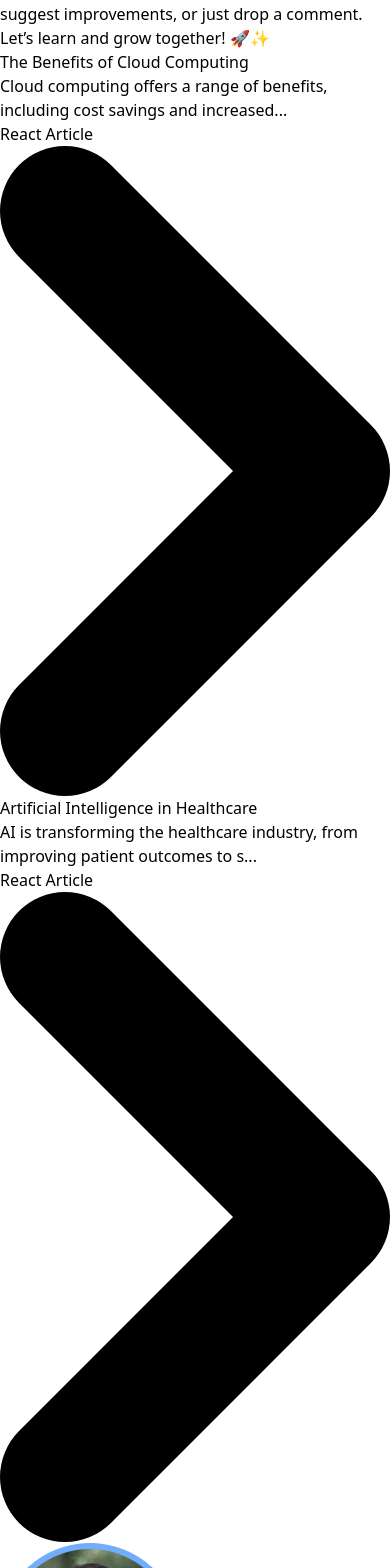
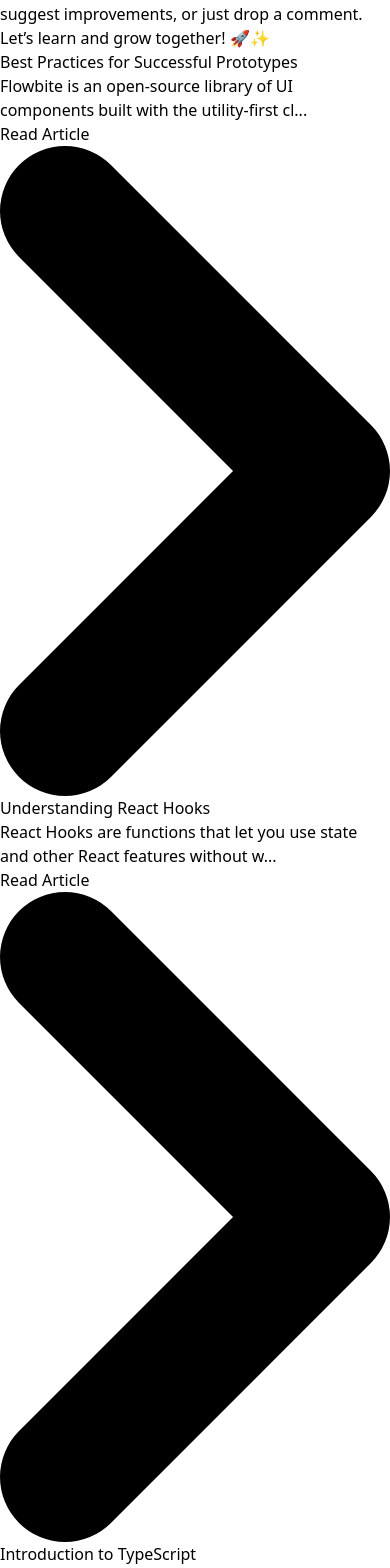
Before and after one commit to shoaib-fateh/code-showcase, a React (Create React App) app: page /articles in a window 390 px wide. Shown: the part 420-1988 px from the top of the page. Built offline with nearby package versions, Linux system fonts and the light colour scheme.

Commit message:
added article page for showing articles

```diff
--- a/src/App.js
+++ b/src/App.js
@@ -7,6 +7,7 @@ import HomePage from "./pages/homepage/home-page";
 import AboutPage from "./pages/about-page/about-page";
 import ProjectsPage from "./pages/projects-page/projects-page";
 import ArticlesPage from "./pages/articles-page/articles-page";
+import ArticlePage from "./pages/article-page/article-page";
 import ContactPage from "./pages/contact-page/contact-page";
 
 const App = () => {
@@ -19,6 +20,10 @@ const App = () => {
 					<Route path="/about" element={<AboutPage />} />
 					<Route path="/projects" element={<ProjectsPage />} />
 					<Route path="/articles" element={<ArticlesPage />} />
+					<Route
+						path="/articles/:articleId"
+						element={<ArticlePage />}
+					/>
 					<Route path="/contact" element={<ContactPage />} />
 				</Routes>
 				<Footer />
--- a/src/components/article/article.jsx
+++ b/src/components/article/article.jsx
@@ -1,41 +1,42 @@
 import React from "react";
+import { Link } from "react-router-dom";
 
 const Articles = ({ to, title, description }) => (
-	<a href={to} class="w-full bg-white dark:bg-gray-800 hover:cursor-pointer">
+	<Link
+		to={to}
+		className="w-full bg-white dark:bg-gray-800 hover:cursor-pointer"
+	>
 		<div
-			class="p-4 bg-white rounded-lg md:p-8 dark:bg-gray-800"
+			className="p-4 bg-white rounded-lg md:p-8 dark:bg-gray-800"
 			id="about"
 			role="tabpanel"
 			aria-labelledby="about-tab"
 		>
-			<h2 class="mb-3 text-2xl font-bold tracking-tight text-gray-900 dark:text-white">
+			<h2 className="mb-3 text-2xl font-bold tracking-tight text-gray-900 dark:text-white">
 				{title}
 			</h2>
-			<p class="mb-3 text-gray-500 dark:text-gray-400">
-				{`${description.substring(0, 80)}...`}
+			<p className="mb-3 text-gray-500 dark:text-gray-400">
+				{`${description.substring(0, 90)}...`}
 			</p>
-			<a
-				href="#"
-				class="inline-flex items-center font-medium text-blue-600 hover:text-blue-800 dark:text-blue-500 dark:hover:text-blue-700"
-			>
-				React Article
+			<span className="inline-flex items-center font-medium text-blue-600 hover:text-blue-800 dark:text-blue-500 dark:hover:text-blue-700">
+				Read Article
 				<svg
-					class=" w-2.5 h-2.5 ms-2 rtl:rotate-180"
+					className="w-2.5 h-2.5 ms-2 rtl:rotate-180"
 					xmlns="http://www.w3.org/2000/svg"
 					fill="none"
 					viewBox="0 0 6 10"
 				>
 					<path
 						stroke="currentColor"
-						stroke-linecap="round"
-						stroke-linejoin="round"
-						stroke-width="2"
+						strokeLinecap="round"
+						strokeLinejoin="round"
+						strokeWidth="2"
 						d="m1 9 4-4-4-4"
 					/>
 				</svg>
-			</a>
+			</span>
 		</div>
-	</a>
+	</Link>
 );
 
 export default Articles;
--- a/src/components/articles/articles.jsx
+++ b/src/components/articles/articles.jsx
@@ -1,19 +1,18 @@
 import React from "react";
 import Article from "../article/article";
+import { ARTICLES_DATA } from "../../data/ARTICLES_DATA";
 
 const Articles = () => (
 	<>
-		<Article
-			to="#"
-			title="The Benefits of Cloud Computing"
-			description="Cloud computing offers a range of benefits, including cost savings and increased flexibility. Find out why more businesses are turning to the cloud."
-		/>
+		{ARTICLES_DATA.map(({ id, title, content }) => (
+			<Article
+				key={id}
+				to={`/articles/${title}`}
+				title={title}
+				description={content}
 
-		<Article
-			to="#"
-			title="Artificial Intelligence in Healthcare"
-			description="AI is transforming the healthcare industry, from improving patient outcomes to streamlining operations. Discover the latest applications of this game-changing technology."
-		/>
+			/>
+		))}
 	</>
 );
 
--- /dev/null
+++ b/src/data/ARTICLES_DATA.js
@@ -0,0 +1,94 @@
+// data/ARTICLES_DATA.js
+export const ARTICLES_DATA = [
+	{
+		id: "1",
+		title: "Best Practices for Successful Prototypes",
+		content: `
+      Flowbite is an open-source library of UI components built with the utility-first classes from Tailwind CSS.
+      It also includes interactive elements such as dropdowns, modals, datepickers.
+      Before going digital, you might benefit from scribbling down some ideas in a sketchbook. This way, you can think things through before committing to an actual design project.
+      But then I found a component library based on Tailwind CSS called Flowbite. It comes with the most commonly used UI components, such as buttons, navigation bars, cards, form elements, and more which are conveniently built with the utility classes from Tailwind CSS.
+    `,
+	},
+	{
+		id: "2",
+		title: "Understanding React Hooks",
+		content: `
+      React Hooks are functions that let you use state and other React features without writing a class.
+      They allow you to manage state, handle side effects, and more, all within functional components.
+      The most commonly used hooks include useState, useEffect, and useContext. Mastering these hooks can simplify your code and improve its readability.
+    `,
+	},
+	{
+		id: "3",
+		title: "Introduction to TypeScript",
+		content: `
+      TypeScript is a statically typed superset of JavaScript that adds optional types.
+      It helps catch errors early through a type system and makes JavaScript development more robust.
+      TypeScript integrates seamlessly with JavaScript and is used in many popular frameworks, including React.
+    `,
+	},
+	{
+		id: "4",
+		title: "Optimizing React Performance",
+		content: `
+      Optimizing performance in React involves several strategies, such as memoization, lazy loading, and code splitting.
+      Using React.memo and useMemo can help prevent unnecessary re-renders.
+      Code splitting with React.lazy allows you to load components only when they are needed, improving initial load times.
+    `,
+	},
+	{
+		id: "5",
+		title: "Design Patterns in JavaScript",
+		content: `
+      Design patterns are typical solutions to common problems in software design.
+      In JavaScript, you can use patterns such as Singleton, Module, and Factory to structure your code effectively.
+      Understanding these patterns helps in writing cleaner, more maintainable code.
+    `,
+	},
+	{
+		id: "6",
+		title: "Getting Started with Next.js",
+		content: `
+      Next.js is a React framework that enables server-side rendering and static site generation.
+      It simplifies the process of building React applications with built-in features like routing and data fetching.
+      Next.js also supports API routes, allowing you to build full-stack applications within the same framework.
+    `,
+	},
+	{
+		id: "7",
+		title: "CSS Grid vs. Flexbox",
+		content: `
+      CSS Grid and Flexbox are both layout systems in CSS that offer different approaches to creating responsive designs.
+      Grid is suitable for creating complex layouts with rows and columns, while Flexbox is ideal for simpler, one-dimensional layouts.
+      Choosing between Grid and Flexbox depends on the specific needs of your layout.
+    `,
+	},
+	{
+		id: "8",
+		title: "Introduction to Firebase Authentication",
+		content: `
+      Firebase Authentication provides backend services to help authenticate users in your application.
+      It supports various authentication methods, including email and password, Google sign-in, and more.
+      Firebase Authentication integrates easily with other Firebase services, simplifying user management.
+    `,
+	},
+	{
+		id: "9",
+		title: "Building RESTful APIs with Express.js",
+		content: `
+      Express.js is a web application framework for Node.js that simplifies the process of building RESTful APIs.
+      It provides robust features for routing, middleware, and request handling.
+      With Express.js, you can quickly set up API endpoints and handle various HTTP methods to interact with your data.
+    `,
+	},
+	{
+		id: "10",
+		title: "The Basics of GraphQL",
+		content: `
+      GraphQL is a query language for APIs and a runtime for executing queries by providing a complete and understandable description of your data.
+      It allows clients to request exactly the data they need, making it more efficient compared to REST.
+      Learning GraphQL involves understanding its core concepts, including queries, mutations, and schemas.
+    `,
+	},
+];
--- /dev/null
+++ b/src/pages/article-page/article-page.jsx
@@ -0,0 +1,33 @@
+// ArticlePage.js
+import React from "react";
+import { useParams } from "react-router-dom";
+import { ARTICLES_DATA } from "../../data/ARTICLES_DATA";
+
+const ArticlePage = () => {
+	const { articleId } = useParams();
+	// Ensure articleId is a string
+	const article = ARTICLES_DATA.find((a) => a.title === String(articleId));
+
+	return (
+		<div className="container mx-auto p-6 dark:bg-gray-900 py-[100px]">
+			{article ? (
+				<div className="bg-white dark:bg-gray-800 p-6 rounded-lg shadow-md">
+					<h1 className="text-3xl font-bold text-gray-900 dark:text-white mb-4">
+						{article.title}
+					</h1>
+					<p className="text-gray-700 dark:text-gray-300 leading-relaxed">
+						{article.content}
+					</p>
+				</div>
+			) : (
+				<div className="bg-red-100 dark:bg-red-800 p-4 rounded-lg shadow-md">
+					<p className="text-red-600 dark:text-red-300">
+						Article not found
+					</p>
+				</div>
+			)}
+		</div>
+	);
+};
+
+export default ArticlePage;
```
